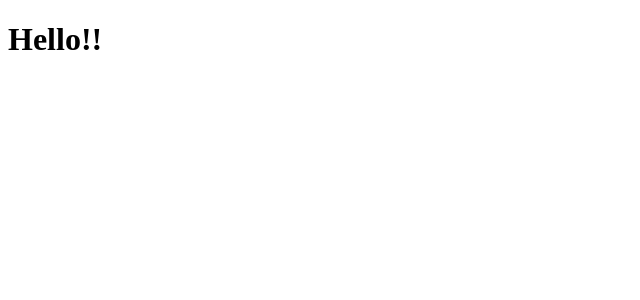
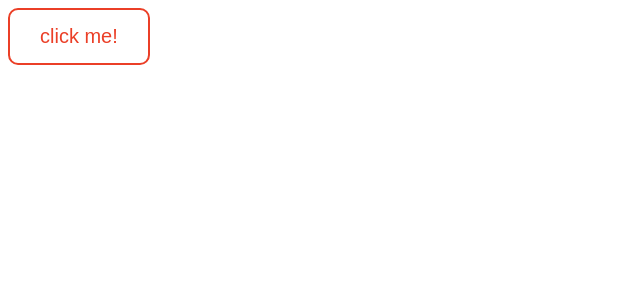
Before and after one commit to YoungKoder/ComandApp, a React (Create React App) app: page / in a window 1280 px wide. Shown: the top 300 px of the page, without its empty margins (0-640 px from the left). Built offline with nearby package versions, Linux system fonts and the light colour scheme.

Commit message:
refactor Button component

```diff
--- a/src/components/common/Button/Button.css
+++ b/src/components/common/Button/Button.css
@@ -1,10 +1,12 @@
 :root {
     --primary: #4628ff;
     --warning: #FFD028;
-    --danger: #EB3F27;
+    --error: #EB3F27;
     --success: #75fa83;
     --white: #ffffff;
     --dark: #181717;
+    /* --solid: none;
+    --outline: 2px solid #000; */
 }
 .btn {
     font-family: sans-serif;
@@ -18,49 +20,56 @@
     transform: translateY(-3px);
 }
 
-/* button colors and styles*/
 
-.btn--primary--solid {
+/*states*/
+.btn--primary {
     background-color: var(--primary);
-    color: var(--white);
-    border: none;
 }
-.btn--warning--solid {
+.btn--warning {
     background-color: var(--warning);
-    color: var(--dark);
-    border: none;
 }
-.btn--danger--solid {
-    background-color: var(--danger);
-    color: var(--white);
-    border: none;
+.btn--error {
+    background-color: var(--error);
 }
-.btn--success-solid {
+.btn--success {
     background-color: var(--success);
-    color: var(--white);
-    border: none;
 }
 
-.btn--primary--outline {
+/*variants*/
+.btn--solid{
+    border:none;
+    color: var(--white);
+}
+
+.btn--outline {
     background-color: transparent;
-    border: 2px solid var(--primary);
+}
+
+/*combines*/
+.btn--warnin.btn--solid{
+    color:var(--dark);
+}
+
+.btn--primary.btn--outline{
+    border:2px solid var(--primary);
     color: var(--primary);
 }
-.btn--warning--outline {
-    background-color: transparent;
-    border: 2px solid var(--warning);
-    color: var(--warning);
+
+.btn--warning.btn--outline{
+    border:2px solid var(--warning);
+    color:var(--warning);
 }
-.btn--danger--outline {
-    background-color: transparent;
-    border: 2px solid var(--danger);
-    color: var(--danger);
+
+.btn--error.btn--outline{
+    border:2px solid var(--error);
+    color:var(--error);
 }
-.btn--success--outline {
-    background-color: transparent;
-    border: 2px solid var(--success);
-    color: var(--success);
+
+.btn--success.btn--outline{
+    border:2px solid var(--success);
+    color:var(--success);
 }
+
 .disabled {
     pointer-events: none;
     opacity: 0.5;
@@ -68,15 +77,15 @@
 }
 
 /* button sizes*/
-.btn--small{
+.btn--sm{
     padding: 5px 10px;
     font-size:14px;
 }
-.btn--medium {
+.btn--md {
     padding: 10px 20px;
     font-size: 18px;
 }
-.btn--large {
+.btn--lg {
     padding: 15px 30px;
     font-size: 20px;
 }
--- a/src/components/common/Button/Button.js
+++ b/src/components/common/Button/Button.js
@@ -2,48 +2,63 @@ import React from "react";
 
 import './Button.css'
 
-const styles = [
-    "btn--primary--solid",
-    "btn--warning--solid",
-    "btn--danger--solid",
-    "btn--success--solid",
-    "btn--primary--outline",
-    "btn--warning--outline",
-    "btn--danger--outline",
-    "btn--success--outline",
+const states = [
+    "primary",
+    "warning",
+    "error",
+    "success",
+    "primary",
+    "warning",
+    "error",
+    "success",
+];
+
+const variants = [
+    "solid",
+    "outline"
 ];
 
 const sizes = [
-    "btn--small",
-    "btn--medium",
-    "btn--large",
+    "sm",
+    "md",
+    "lg",
 ];
 
 const Button = ({
     children,
-    type,
+    type="button",
     onClick,
-    buttonStyle,
-    buttonSize,
+    state="primary",
+    size="md",
+    variant="solid"
 }) => {
 
-    let classesNames = 'btn';
+    let classesNames = '';
 
-    if(styles.includes(buttonStyle)){
-        classesNames+= " " + buttonStyle;
-    }else{
-        classesNames+= " " + styles[0];
+    if(state !== "primary" && states.includes(state)){
+        classesNames+= " btn--" + state;
+    }
+    else{
+        classesNames+= " btn--primary";
     }
 
-    if(sizes.includes(buttonSize)){
-        classesNames += " " + buttonSize;
-    }else{
-        classesNames+= " " + sizes[0];
+    if(variant !== "solid" && variants.includes(variant)){
+        classesNames+=" btn--" + variant;
+    }
+    else{
+        classesNames+=" btn--solid";
+    }
+
+    if(size !== "md" && sizes.includes(size)){
+        classesNames += " btn--" + size;
+    }
+    else{
+        classesNames+= " btn--md";
     }
 
     return(
         <button
-            className={classesNames}
+            className={"btn" + classesNames}
             onClick={onClick}
             type={type}
         >
--- a/src/components/pages/helloPage/HelloPage.js
+++ b/src/components/pages/helloPage/HelloPage.js
@@ -1,11 +1,31 @@
+// import React, { Component } from "react";
+
+
+
+// export default class HelloPage extends Component {
+//     render(){
+//         return(
+//             <h1>Hello!!</h1>
+//         )
+//     }
+// }
+
 import React, { Component } from "react";
 
+import Button from "../../common/Button/Button";
 
 
 export default class HelloPage extends Component {
     render(){
         return(
-            <h1>Hello!!</h1>
+            <Button
+                onClick={(e)=>{console.log("it's",e.target)}}
+                state="error"
+                size="lg"
+                variant="outline"
+                >
+                click me!
+            </Button>
         )
     }
 }
```
